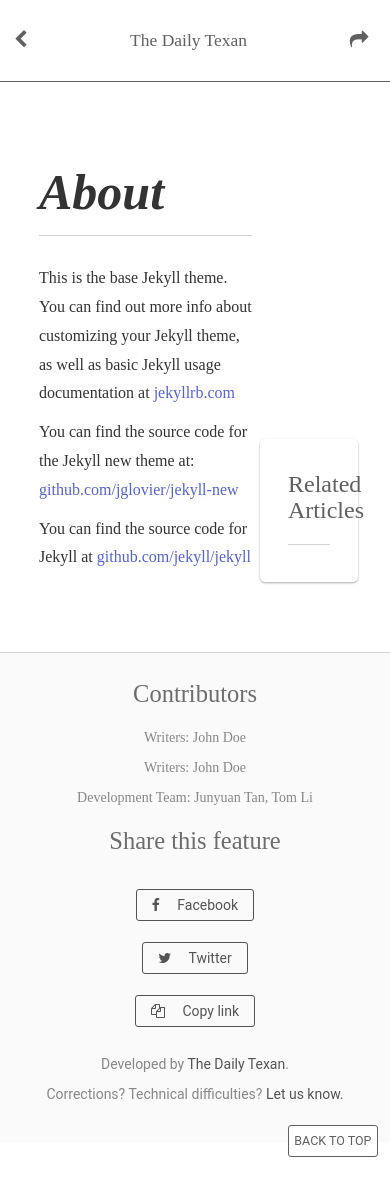
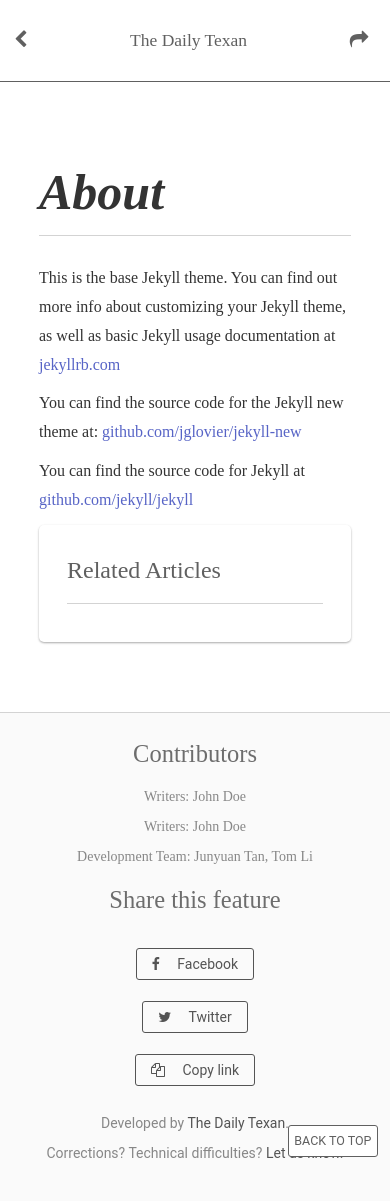
Before and after one commit to thedailytexan/towerfeature, a Jekyll site: the page built from about.md, in a window 390 px wide. Built offline with Jekyll 4.4.1, drawn with Linux system fonts in a browser that asks for light colours; before the commit the page ends 1169 px from its top, so only the background shows below that.

Commit message:
responsive posts

```diff
--- a/_sass/article.scss
+++ b/_sass/article.scss
@@ -95,3 +95,39 @@ article.article-content {
     }
   }
 }
+
+@include media-query($xl) {
+
+}
+
+@include media-query($lg) {
+
+}
+
+@include media-query($md) {
+  .container.article.individual {
+    flex-direction: column;
+  }
+  div.col-8.column.article {
+    padding: 0 10vw;
+  }
+  .col-4.related {
+    padding: 0 10vw;
+    width: 100%;
+    .related-articles {
+      margin-right: 0;
+      width: 100%;
+    }
+  }
+  .col-8.column.article, .col-4.related-articles {
+    width: 100%;
+  }
+}
+
+@include media-query($sm) {
+
+}
+
+@include media-query($xs) {
+
+}
```
Also changed, not shown: 2 other files.
